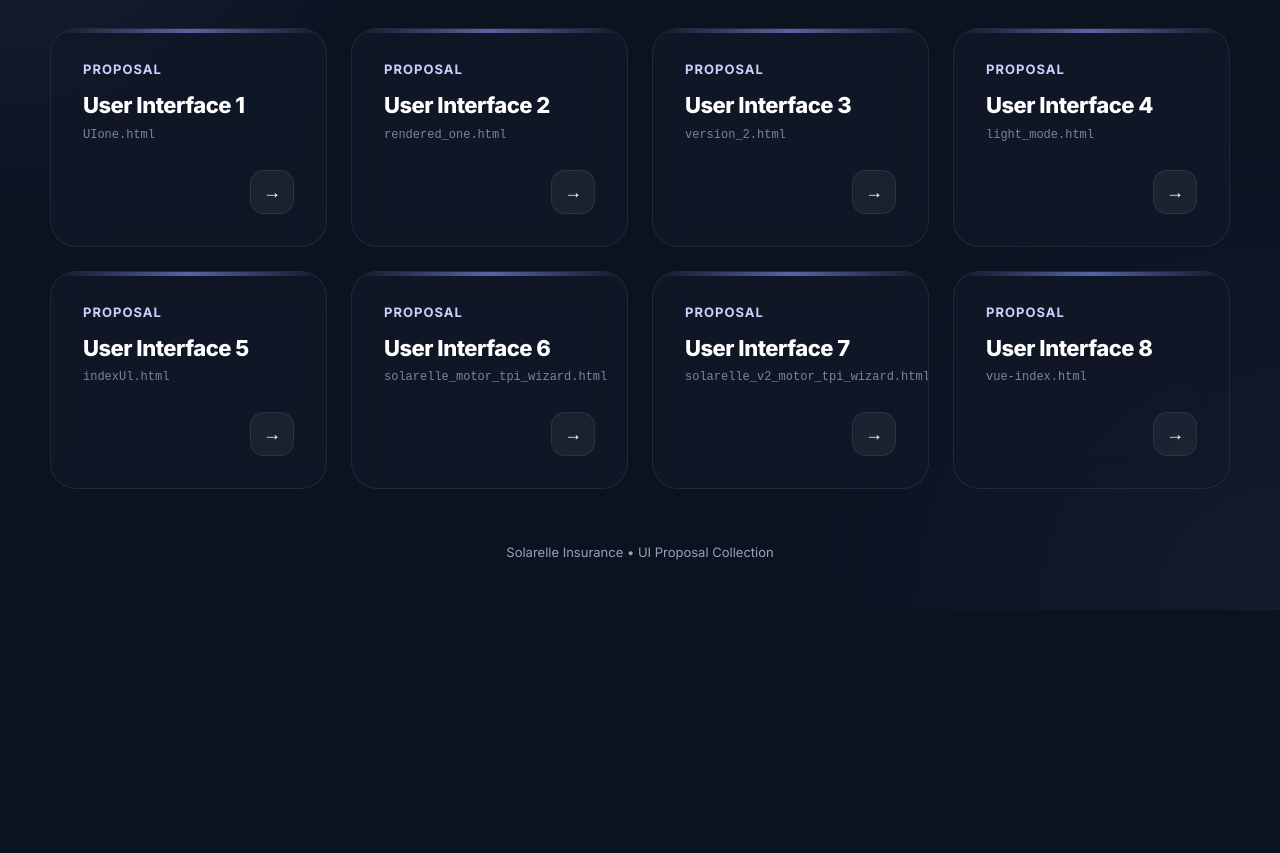
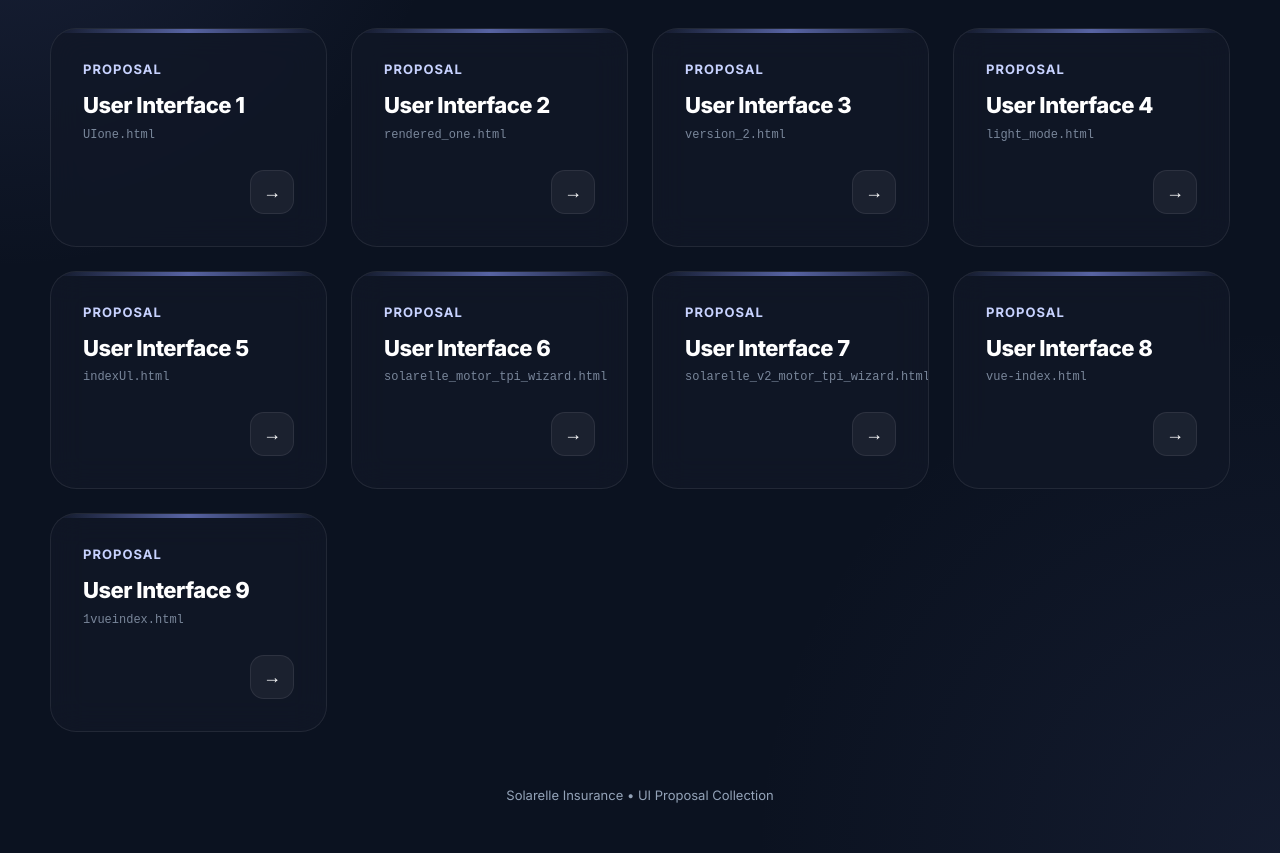
Before and after one commit to dininduranatunga/UI_ideas_motor_portal, a plain HTML site: page index.html in a window 1280 px wide. Shown: the part 194-1047 px from the top of the page. Before the commit the page ends 804 px from the top, so only its background shows below. Drawn offline with Linux system fonts and the light colour scheme.

Commit message:
Add new card for User Interface 9 proposal

```diff
--- a/index.html
+++ b/index.html
@@ -389,6 +389,17 @@ body{
         <div class="card-footer"><div class="arrow">→</div></div>
     </a>
 
+
+    <a class="card" href="1vueindex.html">
+        <div>
+            <div class="ui-number">Proposal</div>
+            <div class="title">User Interface 9</div>
+            <div class="subtitle">1vueindex.html</div>
+        </div>
+        <div class="card-footer"><div class="arrow">→</div></div>
+    </a>
+
+
 </div>
 
 <div class="page-footer">Solarelle Insurance • UI Proposal Collection</div>
```
